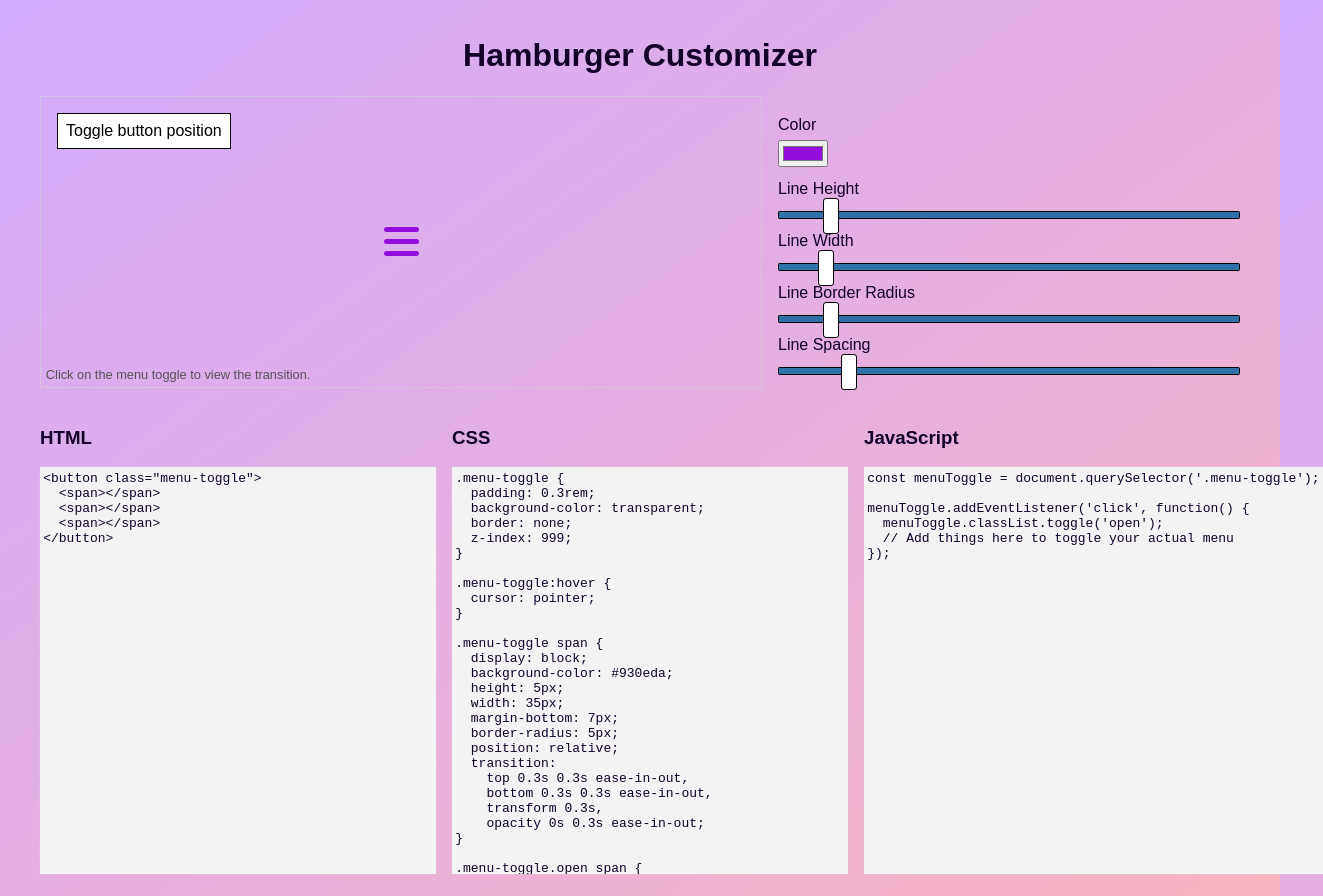
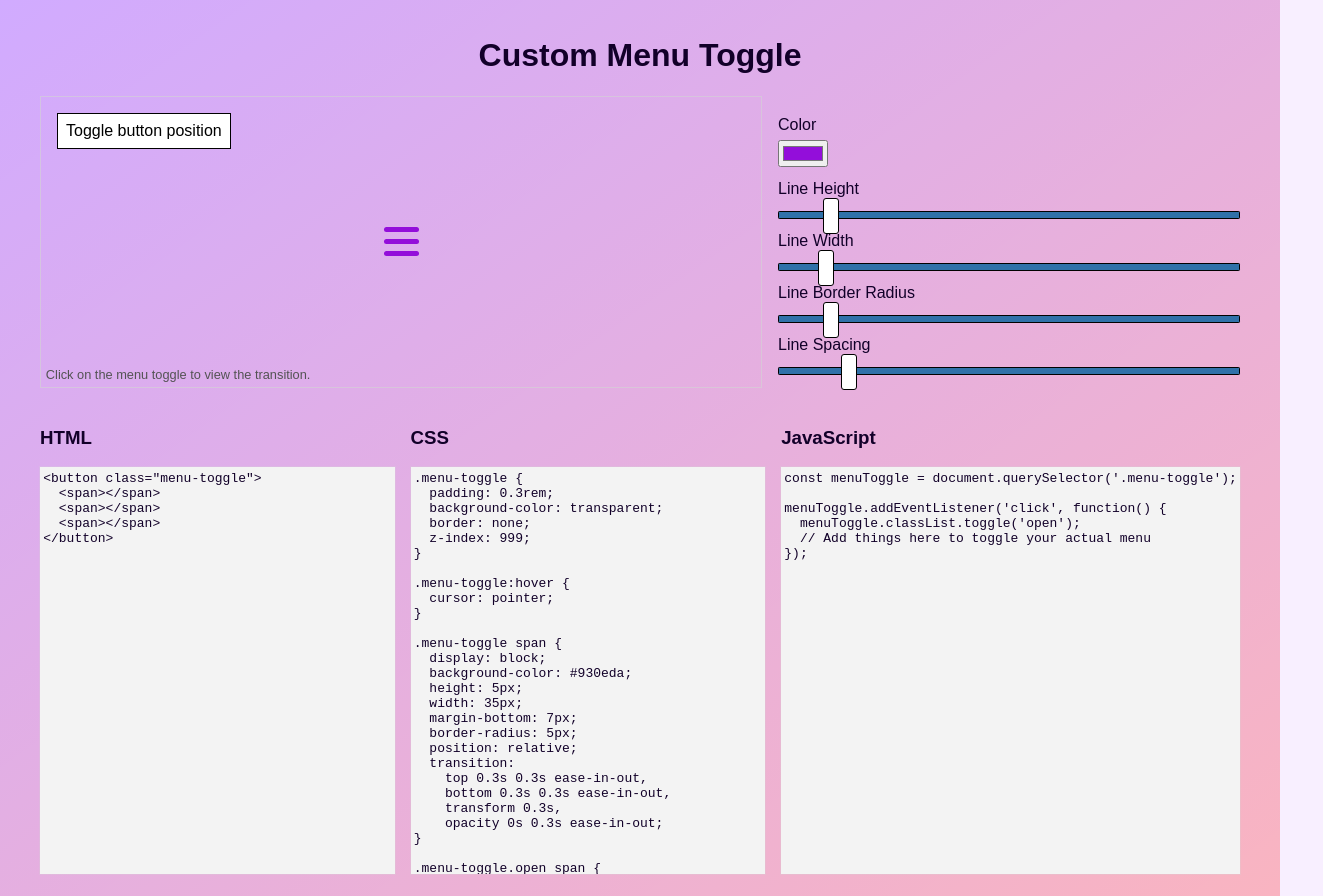
Before and after one commit to Stevenchi36/Hamburger-Customizer, a Vue app: page / in a window 1280 px wide. Shown: the top 896 px of the page, 1323 px wide, since content can reach past the window. Built offline with nearby package versions, Linux system fonts and the light colour scheme.

Commit message:
responsive cleanup

```diff
--- a/src/App.vue
+++ b/src/App.vue
@@ -1,6 +1,6 @@
 <template>
   <div id="app">
-    <h1 class="title">Hamburger Customizer</h1>
+    <h1 class="title">Custom Menu Toggle</h1>
     <div class="upper-area">
       <Hamburger :lineHeight="height" :lineWidth="width" :lineSpacing="spacing" :lineRadius="radius" :lineColor="color" />
       <Controls class="style" v-on:updateHeight="heightUpdate" v-on:updateWidth="widthUpdate" v-on:updateRadius="radiusUpdate" v-on:updateSpacing="spacingUpdate" v-on:updateColor="colorUpdate" />
@@ -106,14 +106,14 @@ export default {
     display: flex;
   }
 
-  @media screen and (max-width: 767px) {
+  @media screen and (max-width: 1100px) {
     .copy-data {
       flex-direction: column;
     }
   }
   .copy-data > * {
     flex-grow: 0;
-    flex-shrink: 0;
+    flex-shrink: 1;
     flex-basis: 33%;
   }
 
@@ -122,7 +122,7 @@ export default {
     margin-left: 1rem;
   }
 
-  @media screen and (max-width: 767px) {
+  @media screen and (max-width: 1100px) {
     .copy-data > *:last-child,
     .copy-data > *:nth-child(2) {
       margin-left: 0;
--- a/src/components/Controls.vue
+++ b/src/components/Controls.vue
@@ -70,14 +70,13 @@ export default {
     animate: 0.2s;
     background: #ffffff;
     border-radius: 1.3px;
-    border: 0.2px solid #010101;
   }
   input[type=range]::-moz-range-thumb {
-    border: 1px solid #000000;
-    height: 15px;
-    width: 10px;
+    border: none;
+    height: 18px;
+    width: 12px;
     border-radius: 3px;
-    background: #120029;
+    background: #313131;
     cursor: pointer;
   }
   input[type=range]:focus {
--- a/src/components/HTML.vue
+++ b/src/components/HTML.vue
@@ -29,7 +29,7 @@ export default {
     background-color: rgb(243, 243, 243);
   }
 
-  @media screen and (max-width: 767px) {
+  @media screen and (max-width: 1100px) {
     code {
       height: auto;
     }
--- a/src/components/JS.vue
+++ b/src/components/JS.vue
@@ -30,7 +30,7 @@ export default {
     background-color: rgb(243, 243, 243);
   }
 
-  @media screen and (max-width: 767px) {
+  @media screen and (max-width: 1100px) {
     code {
       height: auto;
     }
--- a/src/components/Style.vue
+++ b/src/components/Style.vue
@@ -93,7 +93,7 @@ export default {
     background-color: rgb(243, 243, 243);
   }
 
-  @media screen and (max-width: 767px) {
+  @media screen and (max-width: 1100px) {
     code {
       height: auto;
     }
```
